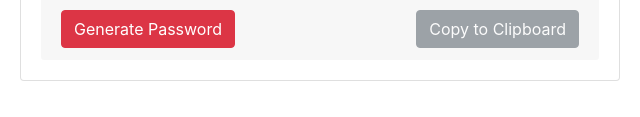
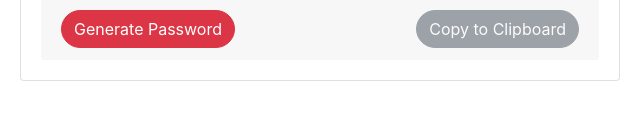
Before and after one commit to ChrisFlick/Password-Generator, a plain HTML site: page src/index.html in a window 1280 px wide. Shown: the part 279-396 px from the top of the page, 320-960 px from the left. Drawn offline with nearby package versions, Linux system fonts and the light colour scheme.

Commit message:
Buttons are now rounded

```diff
--- a/Assets/css/style.css
+++ b/Assets/css/style.css
@@ -13,3 +13,7 @@ textarea {
     border:dotted;
     border-color: lightgrey;
   }
+
+.btn {
+    border-radius: 25px;
+}
```
